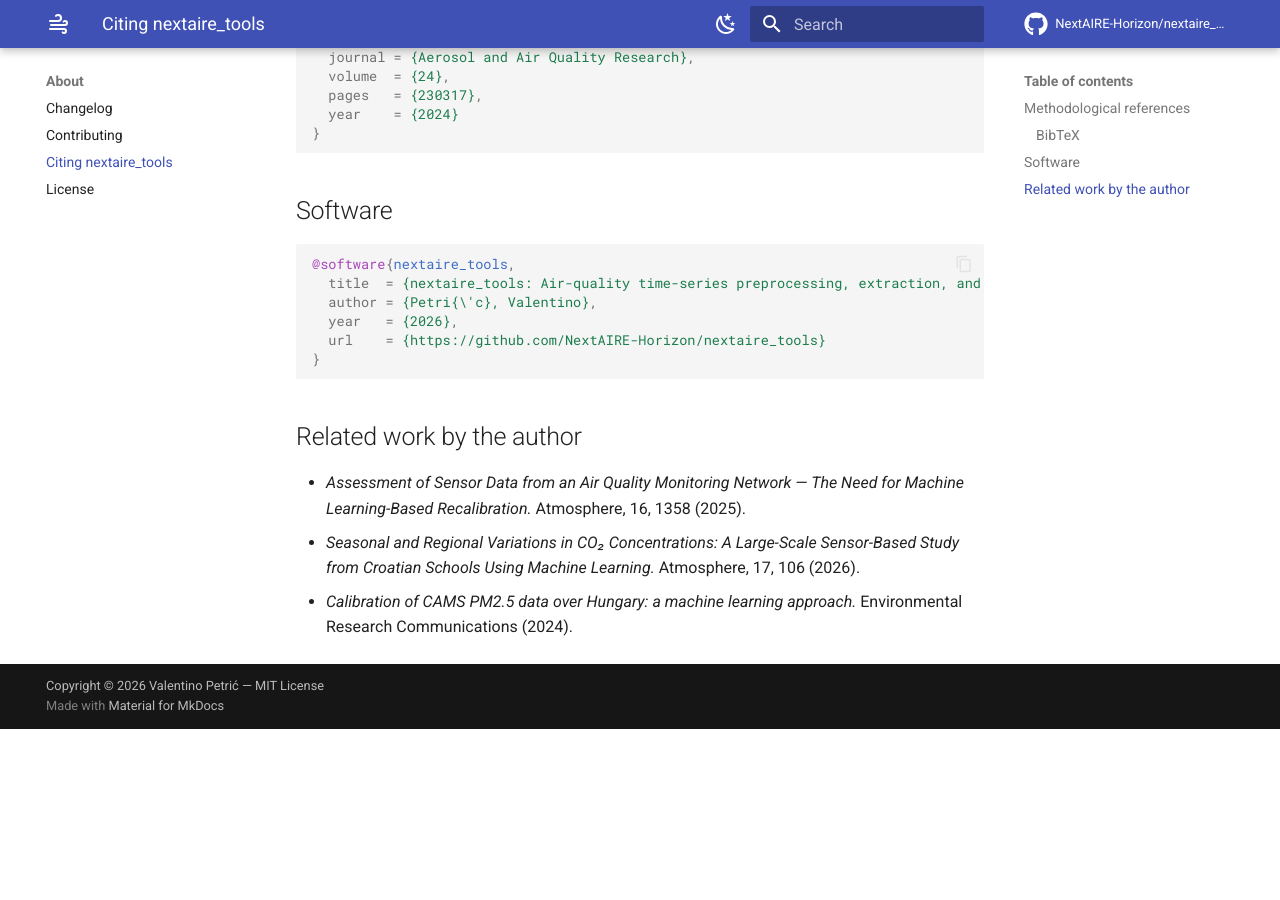
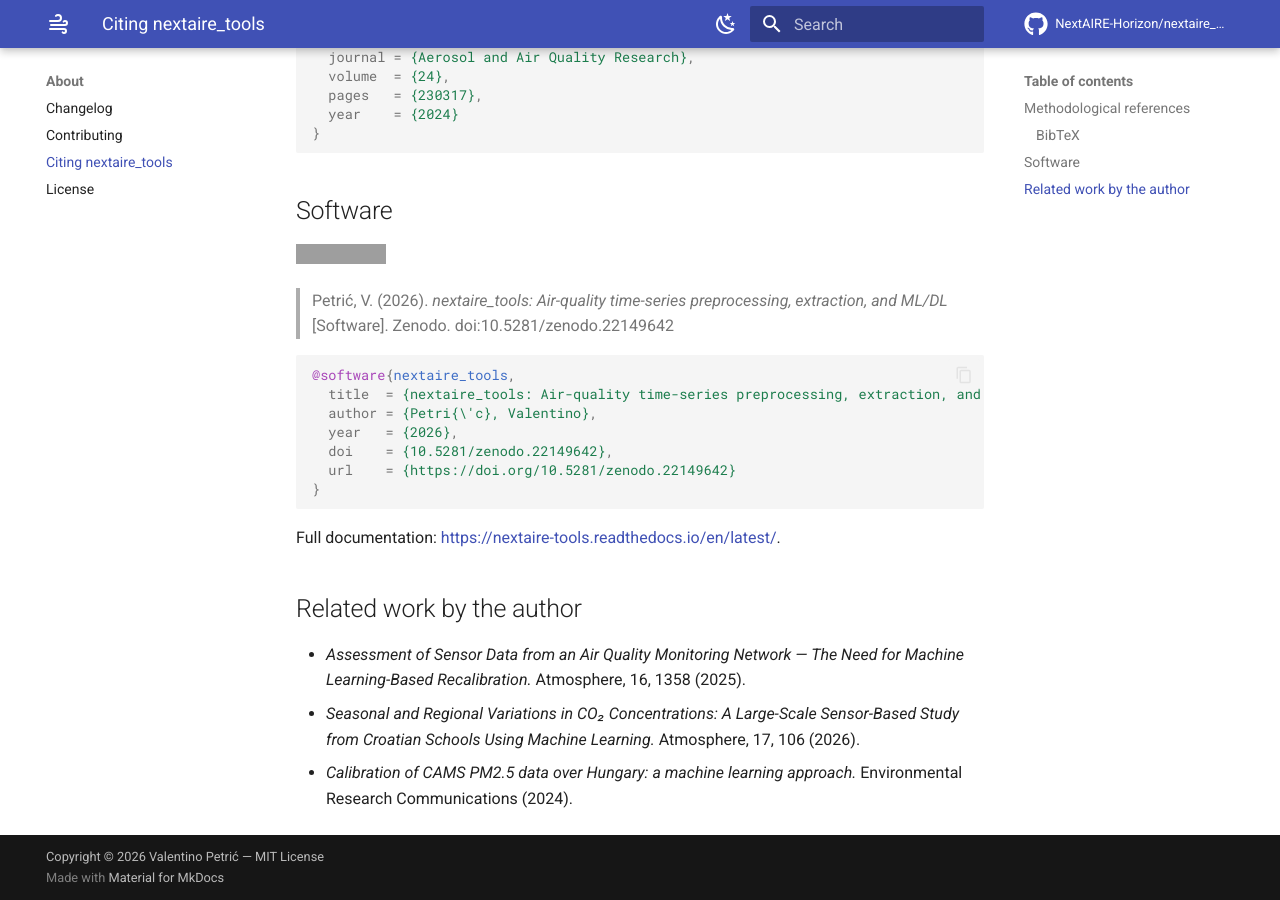
Before and after one commit to NextAIRE-Horizon/nextaire_tools, an MkDocs documentation site: the page built from docs/about/citation.md, in a window 1280 px wide and 900 px high, scrolled down 864 px. Built offline with MkDocs 1.6.1 and Material for MkDocs 9.7.7, drawn with Linux system fonts in a browser that asks for light colours; comment, search, counter and statistics services are not loaded; before the commit the page ends 1593 px from its top, so only the background shows below that; grey boxes are pictures that could not be loaded.

````diff
--- a/docs/about/citation.md
+++ b/docs/about/citation.md
@@ -40,14 +40,22 @@ paper(s) the package is built around, and (optionally) the software itself.
 
 ## Software
 
+[![DOI](https://zenodo.org/badge/DOI/10.5281/zenodo.22149642.svg)](https://doi.org/10.5281/zenodo.22149642)
+
+> Petrić, V. (2026). *nextaire_tools: Air-quality time-series preprocessing,
+> extraction, and ML/DL* [Software]. Zenodo. doi:10.5281/zenodo.22149642
+
 ```bibtex
 @software{nextaire_tools,
   title  = {nextaire_tools: Air-quality time-series preprocessing, extraction, and ML/DL},
   author = {Petri{\'c}, Valentino},
   year   = {2026},
-  url    = {https://github.com/NextAIRE-Horizon/nextaire_tools}
+  doi    = {10.5281/zenodo.22149642},
+  url    = {https://doi.org/10.5281/zenodo.22149642}
 }
 ```
+
+Full documentation: <https://nextaire-tools.readthedocs.io/en/latest/>.
 
 ## Related work by the author
 
--- a/pyproject.toml
+++ b/pyproject.toml
@@ -108,10 +108,11 @@ all = [
 
 [project.urls]
 Homepage = "https://github.com/NextAIRE-Horizon/nextaire_tools"
-Documentation = "https://nextaire-tools.readthedocs.io"
+Documentation = "https://nextaire-tools.readthedocs.io/en/latest/"
 Repository = "https://github.com/NextAIRE-Horizon/nextaire_tools"
 Issues = "https://github.com/NextAIRE-Horizon/nextaire_tools/issues"
 Changelog = "https://github.com/NextAIRE-Horizon/nextaire_tools/blob/main/CHANGELOG.md"
+"DOI (Zenodo)" = "https://doi.org/10.5281/zenodo.22149642"
 
 [project.scripts]
 nextaire_tools = "nextaire_tools.cli:main"
````
Also changed, not shown: README.md (+12 -2 lines).
